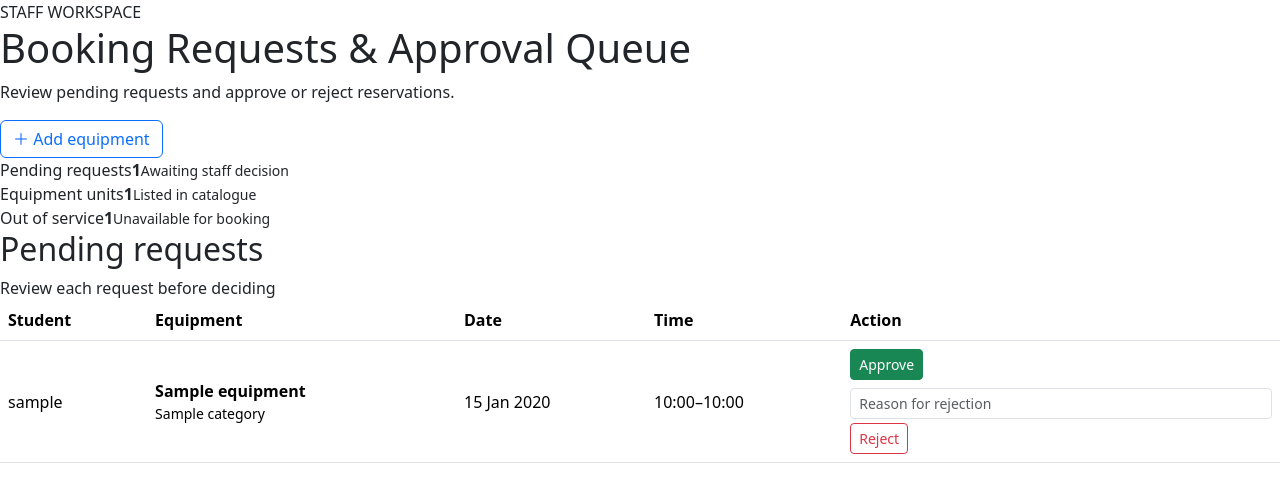
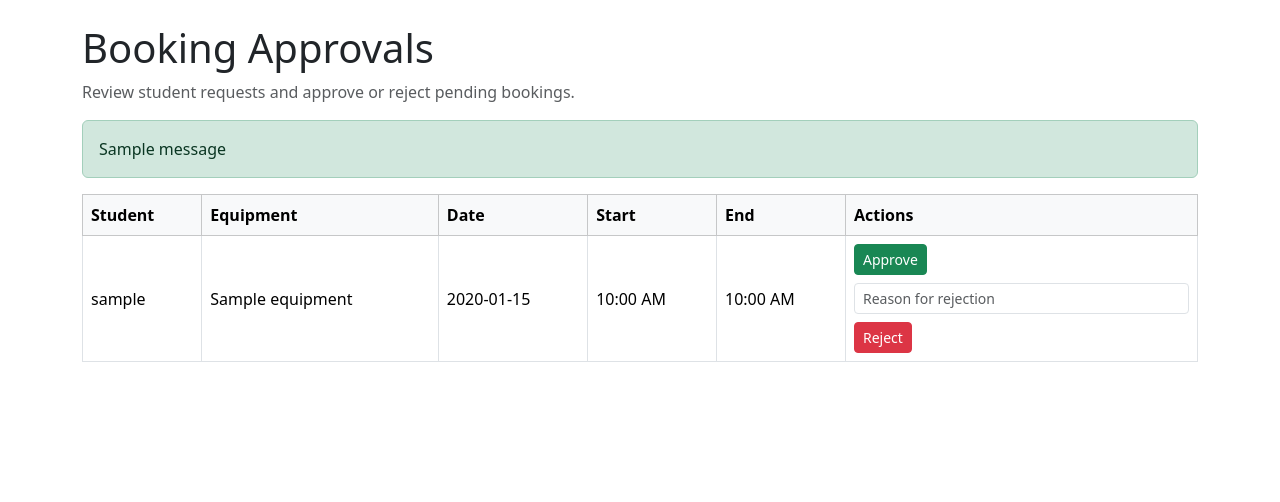
Before and after one commit to TechAkii/lab-eqipment-booking-project, a Flask app: template app/templates/staff/approvals.html in a window 1280 px wide. Shown: the top 502 px of the page. Run offline with Flask 3, Linux system fonts and the light colour scheme; tables that the repository leaves empty hold one stand-in row (values such as "Sample post"); the template is opened without the code that fills it: values that come from a table or form of the project are taken from there, most other values are stand-ins (such as "Sample title", 1, 10 or a date in 2020); one stand-in notice (Sample message) is shown.

````diff
--- a/app/templates/main/catalogue.html
+++ b/app/templates/main/catalogue.html
@@ -1,4 +1,4 @@
-```html {% extends "base.html" %} {% block title %}Equipment Catalogue | UniLab Central{% endblock %} {% block content %}
+ {% extends "base.html" %} {% block title %}Equipment Catalogue | UniLab Central{% endblock %} {% block content %}
 <section class="container py-4">
     <div class="d-flex flex-wrap justify-content-between align-items-center mb-4">
         <div>
--- a/app/templates/staff/approvals.html
+++ b/app/templates/staff/approvals.html
@@ -1,38 +1,58 @@
-{% extends "base.html" %}
-{% block title %}Booking Approvals | UniLab Central{% endblock %}
-{% block content %}
-<section class="hero-row">
-  <div><span class="eyebrow">STAFF WORKSPACE</span><h1>Booking Requests &amp; Approval Queue</h1><p class="muted">Review pending requests and approve or reject reservations.</p></div>
-  <a class="btn btn-outline-primary" href="{{ url_for('staff.add_equipment') }}">＋ Add equipment</a>
-</section>
-<div class="stats-row">
-  <div class="stat-card"><span>Pending requests</span><strong>{{ pending_bookings|length }}</strong><small>Awaiting staff decision</small></div>
-  <div class="stat-card"><span>Equipment units</span><strong>{{ equipment_count }}</strong><small>Listed in catalogue</small></div>
-  <div class="stat-card"><span>Out of service</span><strong>{{ unavailable_count }}</strong><small>Unavailable for booking</small></div>
+ {% extends "base.html" %} {% block title %}Staff Approvals | UniLab Central{% endblock %} {% block content %}
+<section class="container py-4">
+    <h1>Booking Approvals</h1>
+    <p class="text-muted">
+        Review student requests and approve or reject pending bookings.
+    </p>
+
+    {% with messages = get_flashed_messages(with_categories=true) %} {% for category, message in messages %}
+    <div class="alert alert-{{ category }}" role="alert">
+        {{ message }}
     </div>
-<div class="section-heading"><h2>Pending requests</h2><span class="muted">Review each request before deciding</span></div>
-<div class="table-responsive data-table-wrap">
-  <table class="table align-middle">
-    <thead><tr><th>Student</th><th>Equipment</th><th>Date</th><th>Time</th><th>Action</th></tr></thead>
+    {% endfor %} {% endwith %} {% if bookings %}
+    <div class="table-responsive">
+        <table class="table table-bordered table-hover align-middle">
+            <thead class="table-light">
+                <tr>
+                    <th>Student</th>
+                    <th>Equipment</th>
+                    <th>Date</th>
+                    <th>Start</th>
+                    <th>End</th>
+                    <th>Actions</th>
+                </tr>
+            </thead>
             <tbody>
-      {% for booking in pending_bookings %}
+                {% for booking in bookings %}
                 <tr>
                     <td>{{ booking.user.username }}</td>
-          <td><strong>{{ booking.equipment.name }}</strong><small class="d-block muted">{{ booking.equipment.category }}</small></td>
-          <td>{{ booking.booking_date.strftime('%d %b %Y') }}</td>
-          <td>{{ booking.start_time.strftime('%H:%M') }}–{{ booking.end_time.strftime('%H:%M') }}</td>
+                    <td>{{ booking.equipment.name }}</td>
+                    <td>{{ booking.booking_date.strftime("%Y-%m-%d") }}</td>
+                    <td>{{ booking.start_time.strftime("%I:%M %p") }}</td>
+                    <td>{{ booking.end_time.strftime("%I:%M %p") }}</td>
                     <td>
-            <form class="d-inline" method="post" action="{{ url_for('staff.approve_booking', booking_id=booking.id) }}"><button class="btn btn-sm btn-success" type="submit">Approve</button></form>
-            <form class="reject-form mt-2" method="post" action="{{ url_for('staff.reject_booking', booking_id=booking.id) }}">
-              <input class="form-control form-control-sm mb-1" name="rejection_reason" placeholder="Reason for rejection" required>
-              <button class="btn btn-sm btn-outline-danger" type="submit">Reject</button>
+                        <form method="post" action="{{ url_for('approve_booking', booking_id=booking.id) }}" class="mb-2">
+                            <button class="btn btn-success btn-sm" type="submit">
+                                        Approve
+                                    </button>
+                        </form>
+
+                        <form method="post" action="{{ url_for('reject_booking', booking_id=booking.id) }}">
+                            <input type="text" name="rejection_reason" class="form-control form-control-sm mb-2" placeholder="Reason for rejection" required>
+                            <button class="btn btn-danger btn-sm" type="submit">
+                                        Reject
+                                    </button>
                         </form>
                     </td>
                 </tr>
-      {% else %}
-        <tr><td colspan="5"><div class="empty-state compact"><h3>All caught up</h3><p>No pending booking requests.</p></div></td></tr>
                 {% endfor %}
             </tbody>
         </table>
     </div>
+    {% else %}
+    <div class="alert alert-info">
+        There are no pending booking requests.
+    </div>
+    {% endif %}
+</section>
 {% endblock %}
````
Also changed, not shown: app/__init__.py (+70 -0 lines), app/templates/auth/register.html (+11 -4 lines), app/templates/main/my_bookings.html (+55 -82 lines), tests/conftest.py (+3 -3 lines), tests/test_auth.py (added, +125 -0 lines). Lines whose indentation alone changed are shown as unchanged.
